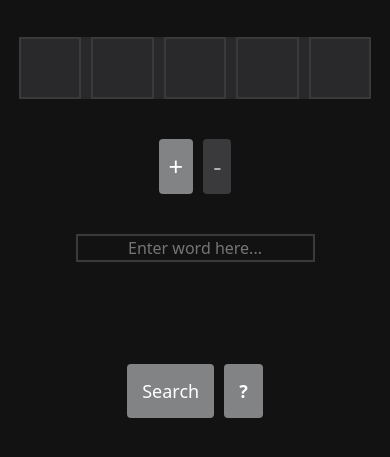
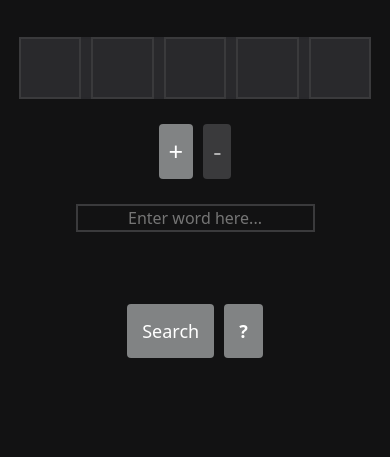
Before and after one commit to nickslick03/wordle-searcher, a plain HTML site: page index.html in a window 390 px wide. Shown: the part 193-650 px from the top of the page. Drawn offline with nearby package versions, Linux system fonts and the light colour scheme; no server answers.

Commit message:
mobile styling

```diff
--- a/index.css
+++ b/index.css
@@ -54,6 +54,10 @@ h1 {
 @media (max-width: 500px) {
     h1 {
         margin-bottom: 40px;
+    }
+
+    #search {
+        gap: 25px;
     }
 
     #search input {
```
